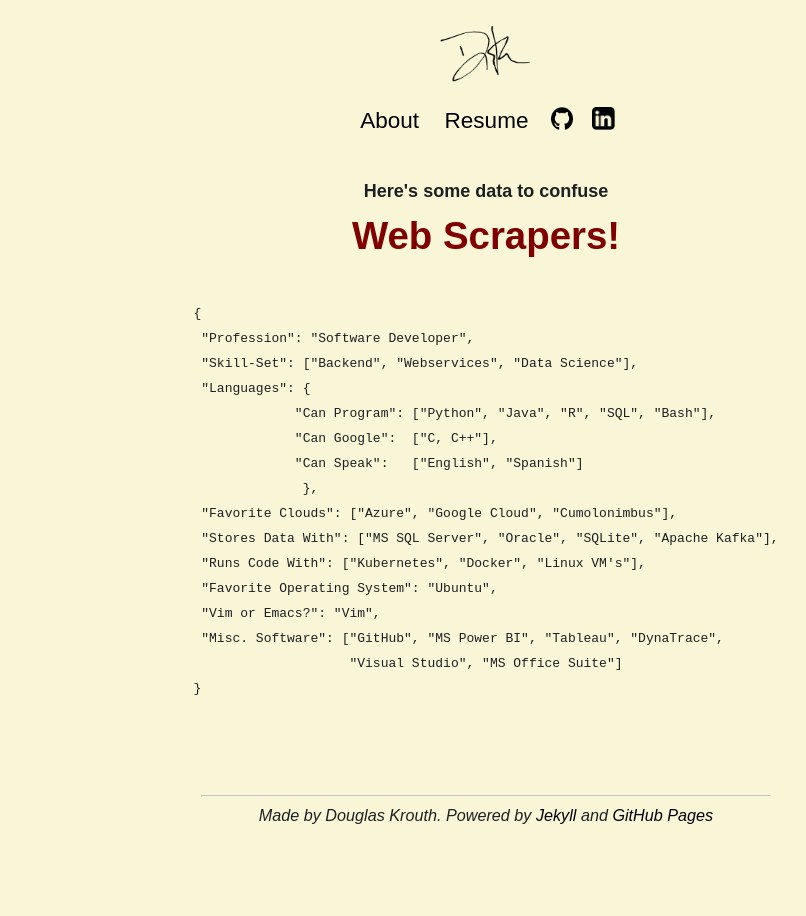
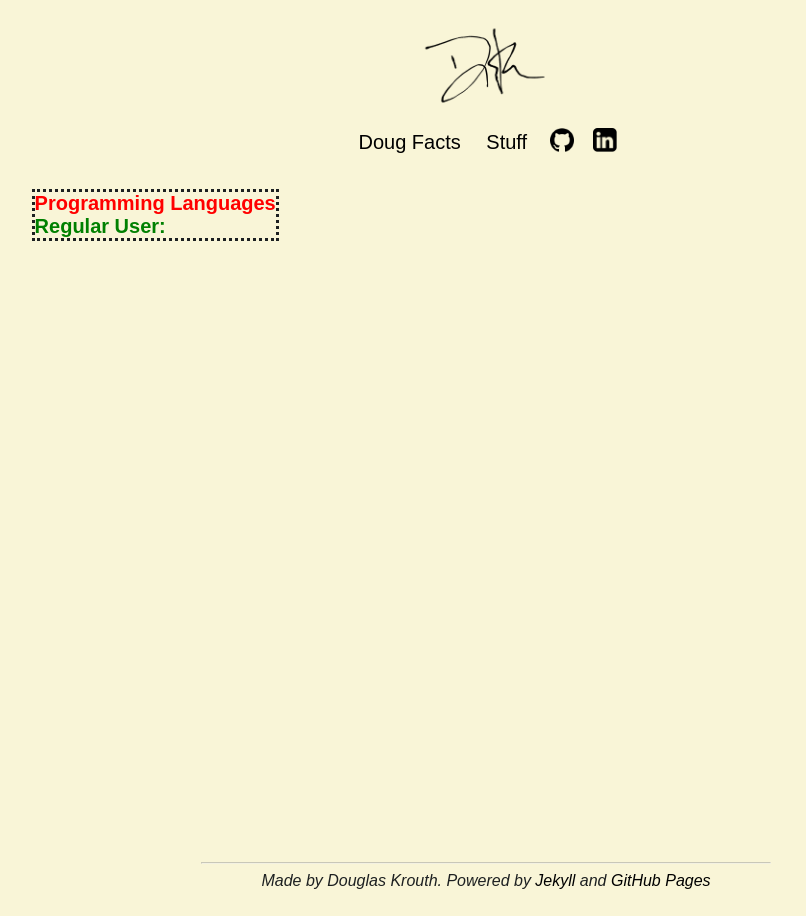
Before and after one commit to DouglasKrouth/DouglasKrouth.github.io, a Jekyll site: the page built from about.html, in a window 1280 px wide. Shown: the whole page, without its empty margins (154-960 px from the left). Built offline with Jekyll 4.4.1, drawn with Linux system fonts in a browser that asks for light colours.

Commit message:
pre tidy

```diff
--- a/_data/navigation.yml
+++ b/_data/navigation.yml
@@ -1,4 +1,4 @@
-- name: About
+- name: Doug Facts
   link: /about
-- name: Resume
-  link: /resume
+- name: Stuff
+  link: /stuff
--- a/about.html
+++ b/about.html
@@ -3,29 +3,42 @@
 title: About
 ---
 
+<head>
+    <meta charset="utf-8">
+    <link rel="stylesheet" href="../assets/css/about.css">
+</head>
 <body>
-    <h1 class="home_page_name_pre_text">Here's some data to confuse</h3>
-        <h1 class="home_page_name">
-            Web Scrapers!
-        </h1>
-        <pre class="code_pre">
-<code class="json_description">
-{
- "Profession": "Software Developer",
- "Skill-Set": ["Backend", "Webservices", "Data Science"],
- "Languages": {
-             "Can Program": ["Python", "Java", "R", "SQL", "Bash"],
-             "Can Google":  ["C, C++"],
-             "Can Speak":   ["English", "Spanish"]
-              },
- "Favorite Clouds": ["Azure", "Google Cloud", "Cumolonimbus"],
- "Stores Data With": ["MS SQL Server", "Oracle", "SQLite", "Apache Kafka"],
- "Runs Code With": ["Kubernetes", "Docker", "Linux VM's"],
- "Favorite Operating System": "Ubuntu",
- "Vim or Emacs?": "Vim",
- "Misc. Software": ["GitHub", "MS Power BI", "Tableau", "DynaTrace",
-                    "Visual Studio", "MS Office Suite"]
-}
-                </code>
-                </pre>
+    <div class="about_container">
+    <div class="about_grid">
+        <div class="about_grid_item">
+            <b class="about_grid_content_header">
+            Programming Languages </b>
+            <div class="about_grid_content">
+            <b class="about_grid_content_description_header">
+            Regular User: </b>
+            </div>
+        </div>
+    </div>
+    </div>
 </body>
+
+<!--       <pre class="code_pre">-->
+<!--<code class="json_description">-->
+<!--{-->
+<!-- "Profession": "Software Developer",-->
+<!-- "Skill-Set": ["Backend", "Webservices", "Data Science"],-->
+<!-- "Languages": {-->
+<!--             "Can Program": ["Python", "Java", "R", "SQL", "Bash"],-->
+<!--             "Can Google":  ["C, C++"],-->
+<!--             "Can Speak":   ["English", "Spanish"]-->
+<!--              },-->
+<!-- "Favorite Clouds": ["Azure", "Google Cloud", "Cumolonimbus"],-->
+<!-- "Stores Data With": ["MS SQL Server", "Oracle", "SQLite", "Apache Kafka"],-->
+<!-- "Runs Code With": ["Kubernetes", "Docker", "Linux VM's"],-->
+<!-- "Favorite Operating System": "Ubuntu",-->
+<!-- "Vim or Emacs?": "Vim",-->
+<!-- "Misc. Software": ["GitHub", "MS Power BI", "Tableau", "DynaTrace", -->
+<!--                    "Visual Studio", "MS Office Suite"]-->
+<!--}-->
+<!--                </code>-->
+<!--                </pre>-->
--- /dev/null
+++ b/assets/css/about.css
@@ -0,0 +1,29 @@
+@import url("styles.css");
+
+.about_container {
+    display: flex;
+    /*justify-content: center;*/
+    flex-direction: row;
+    gap: 3vw;
+    width: 80%
+}
+.about_grid {
+    display: grid;
+    border: dotted;
+    gap: 5px;
+}
+
+.about_grid_item {
+    display: flex;
+    flex-direction: column;
+}
+
+.about_grid_content_header {
+    font-style: bold;
+    color: red;
+}
+
+.about_grid_content_description_header {
+    color: green;
+    text-indent: 25px;
+}
--- a/assets/css/footer.css
+++ b/assets/css/footer.css
@@ -10,6 +10,7 @@
     /* Footer height */
     height: 4.5rem;
     bottom: 0;
+    font-style: italic;
 }
 
 .footer_break{
@@ -26,9 +27,3 @@
     justify-content: space-between;
     /* font-weight: bold; */
 }
-
-.footer_link, .footer_lower_text {
-    font-weight: light;
-    font-style: italic;
-    font-size: 1.8vh;
-}
--- a/assets/css/navbar.css
+++ b/assets/css/navbar.css
@@ -12,7 +12,7 @@
 
 .dk_logo {
     padding-top: 10px;
-    height: 4em;
+    height: 6em;
     /*max-height: 60px;*/
 }
 
@@ -25,11 +25,38 @@
 }
 
 .nav_link {
-    font-size: 1.25em;
+    font-size: 1.25rem;
     padding: 1vw;
 }
 
 .social_logo {
-    height: 1.25em;
+    height: 1.5rem;
     padding: .75vw;
 }
+
+@media screen and (max-width: 1020px) {
+nav {
+    display: flex;
+    justify-content: space-between;
+    align-content: center;
+    flex-direction: row;
+    align-items: center;
+}
+
+.nav_link {
+    padding: 1.25vw;
+    font-size: 1rem;
+}
+
+.social_logo {
+    height: 1.25em;
+    padding: 1.25vw;
+}
+
+.dk_logo {
+    padding-top: 10px;
+    height: 4em;
+    /*max-height: 60px;*/
+}
+
+}
--- a/assets/css/styles.css
+++ b/assets/css/styles.css
@@ -1,15 +1,7 @@
 * {
     font-family: sans-serif;
-    font-size: 18px;
     background-color: #f9f5d7;
     color: #1d2021
-}
-
-.content {
-    padding-top: 2%;
-    display: flex;
-    flex-direction: column;
-    align-items: center;
 }
 
 body {
@@ -19,81 +11,22 @@
     padding-left: 5%;
     padding-right: 5%;
     flex-grow: 1;
-    height: 100%;
-    font-size: 16px;
+    min-height: 100vh;
 }
 
-.intro_container {
+.content {
+    font-size: 1.25rem;
+    padding-top: 2%;
     display: flex;
-    /*justify-content: center;*/
-    flex-direction: row;
-    gap: 3vw;
-    width: 80%
+    flex-direction: column;
+    align-items: center;
+    flex: 1;
 }
 
-.intro_text_container {
-    flex-basis: 100%;
-    display: flex;
-    flex-direction: column;
-    /*justify-content: flex-start;*/
+.page_header {
+    font-size: 2rem;
+    color: #3c3836;
 }
-
-.home_page_photo_container {
-    /*height: 100%;*/
-    /*width: 100%;*/
-    border-radius: 5%;
-    width:550px;
-    height:550px;
-    /*flex-grow: 1;*/
-}
-
-/*media queries need to come after the definitions they're supposed to override*/
-@media screen and (max-width: 500px) {
- .intro_container {
-    display: flex;
-    justify-content: center;
-    flex-direction: column;
-    width: 80%;
-}
-
-.intro_text_container {
-    width: 100%;
-    display: flex;
-    /*flex-direction: column;*/
-}
-
-.home_page_photo_container {
-    height: 100%;
-    width: 100%;
-    border-radius: 5%;
-    /*width:10rem;*/
-    /*height:10rem;*/
-    /*flex-grow: 1;*/
-}
-
-}
-
-.home_page_intro_header,
-.resume_pre_text {
-    font-size: 2rem;
-    /*font-style: italic;*/
-    color: rgb(89, 86, 86);
-}
-
-.home_page_text_content {
-    flex-wrap: nowrap;
-}
-
-.home_page_name,
-.resume_header {
-    color: #800000;
-    font-size: 3vw;
-    margin: 0;
-    display: flex;
-    justify-content: center;
-}
-
-
 /* https://css-tricks.com/old-timey-terminal-styling/ */
 .json_description {
     font: 1rem Inconsolata, monospace;
```
Also changed, not shown: assets/css/home_page.css (added, +79 -0 lines), index.html (+8 -2 lines).
